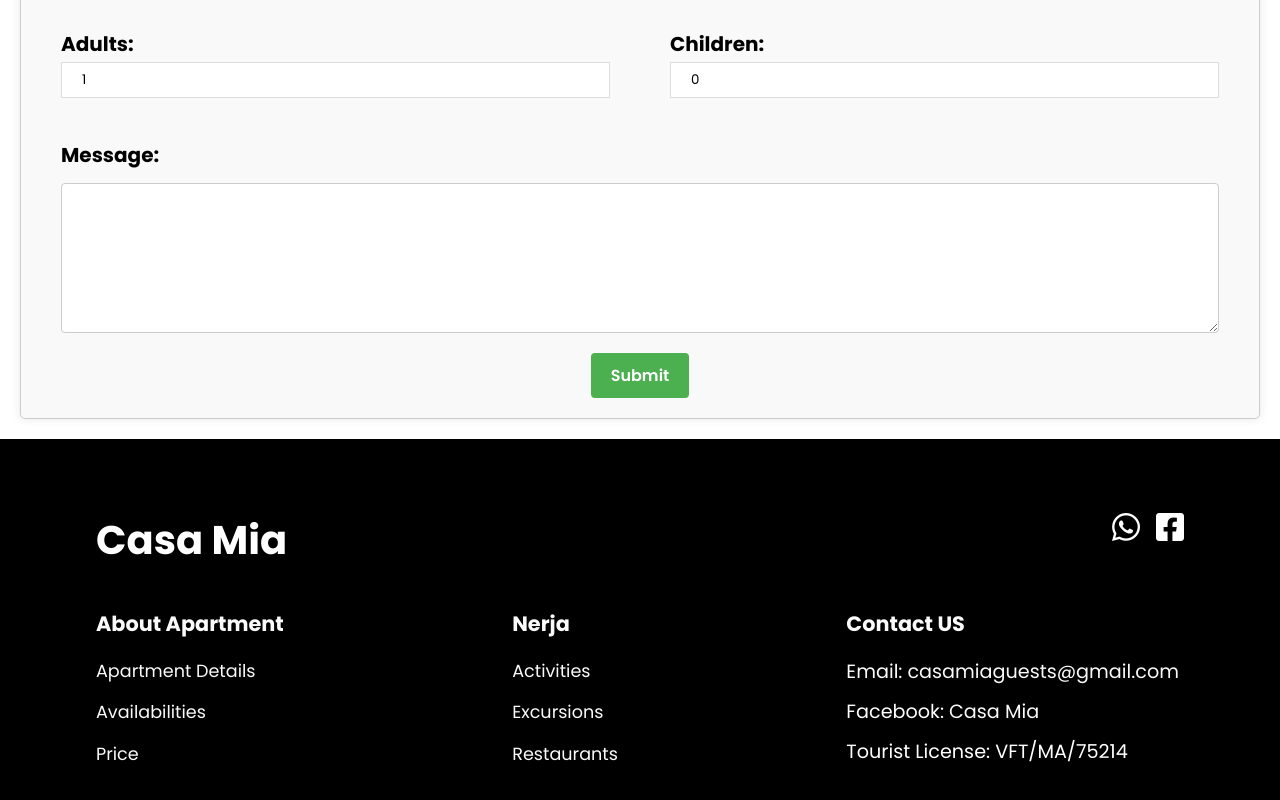
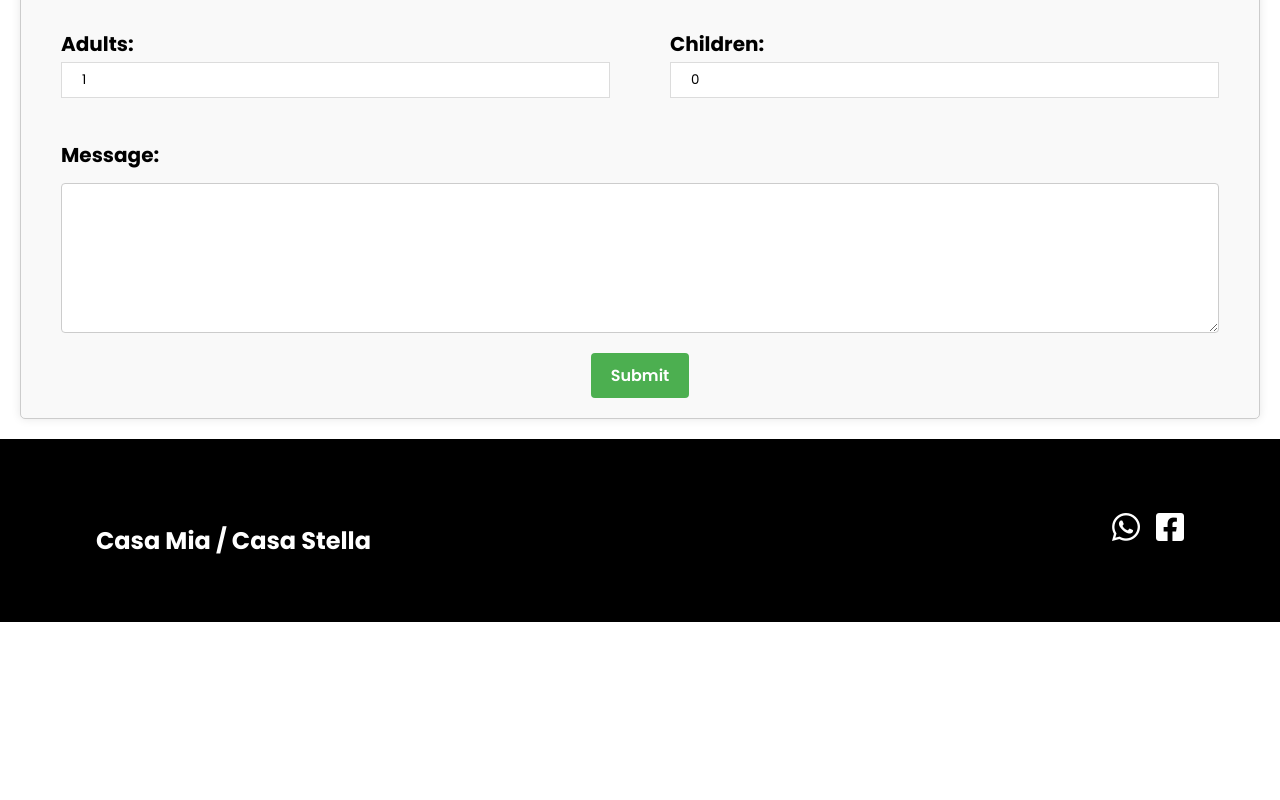
Before and after one commit to MiaChensSV/casaMiaFrontend, a React (Create React App) app: page /contact in a window 1280 px wide. Shown: the part 628-1428 px from the top of the page. After the commit the page ends 1250 px from the top, so only its background shows below. Built offline with nearby package versions, Linux system fonts and the light colour scheme.

Commit message:
footer dynamic

```diff
--- a/src/components/Footer/Footer.jsx
+++ b/src/components/Footer/Footer.jsx
@@ -1,61 +1,107 @@
 import "./FooterStyles.css";
+import { useLocation } from "react-router-dom";
 
 const Footer = () => {
+  const location = useLocation();
+  const pathname = location.pathname;
+  const isCasaMia = pathname.startsWith("/casa-mia");
+  const isCasaStella = pathname.startsWith("/casa-stella");
+  const isDefault = !isCasaMia && !isCasaStella;
+
+   // Dynamic data based on apartment
+  const apartmentName = isCasaStella ? "Casa Stella" : "Casa Mia";
+  const basePath = isCasaStella ? "/casa-stella" : "/casa-mia";
+  const email = isCasaStella
+    ? "casastellaguests@gmail.com"
+    : "casamiaguests@gmail.com";
+
+  const facebookLink = isCasaStella
+    ? "https://www.facebook.com/profile.php?id=61552953946352" // TODO CASA STELLA FACEBOOK WEBSITE NEEDS CHANGE
+    : "https://www.facebook.com/profile.php?id=61552953946352";
+
+  const license = isCasaStella ? "VUT/MA/08181" : "VUT/MA/75214"; // replace with real Stella license
+
   return (
     <>
       <div className="footer">
         <div className="top">
           <div>
-            <h1>
-              <a className="footer-logo" href="/">
+             {isDefault ? (
+            <h1 className="footer-logo-multi">
+              <a href="/casa-mia/apartment" className="footer-link">
                 Casa Mia
+              </a>{" "}
+              /{" "}
+              <a href="/casa-stella/apartment" className="footer-link">
+                Casa Stella
               </a>
             </h1>
-            {/* <p>Choose your favourite destination.</p> */}
+          ) : (
+            <h1>
+              <a className="footer-logo" href={`${basePath}/apartment`}>
+                {apartmentName}
+              </a>
+            </h1>
+          )}
           </div>
           <div>
             {/* should the number be hidden? */}
             <a href="https://api.whatsapp.com/send?phone=46760666658">
               <i className="fa-brands fa-whatsapp"></i>
             </a>
-            <a href="https://www.facebook.com/profile.php?id=61552953946352">
-              <i className="fa-brands fa-facebook-square"></i>
-            </a>
+          <a
+            href={
+              isDefault
+                ? "https://www.facebook.com/profile.php?id=61552953946352"
+                : facebookLink
+            }
+            target="_blank"
+            rel="noreferrer"
+          >
+            <i className="fa-brands fa-facebook-square"></i>
+          </a>
           </div>
         </div>
 
+        {/* Non-default footer sections */}
+      {!isDefault && (
         <div className="bottom">
           <div>
             <h4>About Apartment</h4>
-            <a href="/apartment">Apartment Details</a>
-            <a href="/price">Availabilities</a>
-            <a href="/price">Price</a>
+            <a href={`${basePath}/apartment`}>Apartment Details</a>
+            <a href={`${basePath}/price`}>Availabilities</a>
+            <a href={`${basePath}/price`}>Price</a>
           </div>
+
           <div>
             <h4>Nerja</h4>
             <a href="/activities">Activities</a>
             <a href="/excursions">Excursions</a>
             <a href="/restaurants">Restaurants</a>
           </div>
+
           <div className="contact-footer">
-            <h4>Contact US</h4>
+            <h4>Contact Us</h4>
             <div className="contact">
               <p className="title">Email: </p>
-              <a href="mailto:casamiaguests@gmail.com?cc=miachensv@gmail.com&subject=Request%20for%20Casa%20Mia&body=I%20would%20like%20to%20ask%20about%20the%20availibility%20of%20apartment%20of%20Casa%20Mia%20in%20Nerja:">
-                casamiaguests@gmail.com
+              <a
+                href={`mailto:${email}?cc=miachensv@gmail.com&subject=Request%20from%20VacationNerja`}
+              >
+                {email}
               </a>
             </div>
             <div className="contact">
               <p className="title">Facebook: </p>
-              <a href="https://www.facebook.com/profile.php?id=61552953946352">
-                Casa Mia
+              <a href={facebookLink} target="_blank" rel="noreferrer">
+                {apartmentName}
               </a>
             </div>
             <div className="contact">
-              <p className="title">Tourist License: VFT/MA/75214</p>
+              <p className="title">Tourist License: {license}</p>
             </div>
           </div>
         </div>
+      )}
       </div>
     </>
   );
--- a/src/components/Footer/FooterStyles.css
+++ b/src/components/Footer/FooterStyles.css
@@ -80,6 +80,26 @@ a:hover {
   font-size: 1.2rem;
 }
 
+.footer-logo-multi {
+  color: white;
+  font-weight: bold;
+  font-size: 1.5rem;
+}
+
+.footer-logo-multi .footer-link {
+  color: white;
+  text-decoration: none;
+  transition: color 0.3s ease;
+}
+
+.footer-logo-multi .footer-link:hover {
+  color: #ccc; /* subtle hover effect */
+}
+
+.footer-logo-multi span {
+  color: white; /* the slash '/' separator */
+}
+
 @media screen and (max-width: 850px) {
   .footer {
     padding: 4rem 2rem;
--- a/src/components/HomeData.jsx
+++ b/src/components/HomeData.jsx
@@ -8,6 +8,7 @@ class HomeData extends Component {
         <div className="des-text">
           <h2>{this.props.heading}</h2>
           <p>{this.props.text}</p>
+          <span className="more-btn">More</span>
         </div>
         <div className="image">
           <img src={this.props.img1} alt="img" />
--- a/src/components/HomeStyles.css
+++ b/src/components/HomeStyles.css
@@ -56,24 +56,47 @@
   right: 0;
 }
 
-/* Remove default link styling */
 .clickable-apartment {
   text-decoration: none;
   color: inherit;
   display: block;
+}
+
+.clickable-apartment .image {
   transition: transform 0.3s ease, box-shadow 0.3s ease;
 }
 
-/* On hover — add subtle lift effect */
-.clickable-apartment:hover {
+.clickable-apartment:hover .image {
   transform: scale(1.02);
   box-shadow: 0 8px 25px rgba(0, 0, 0, 0.15);
 }
 
-/* Optional: slightly dim images on hover for feedback */
-.clickable-apartment:hover img {
+.clickable-apartment:hover .image img {
   filter: brightness(0.9);
   transition: filter 0.3s ease;
+}
+
+.des-text {
+  position: relative;
+  display: flex;
+  flex-direction: column;
+}
+
+.more-btn {
+  align-self: flex-end;
+  margin-top: 1rem;
+  font-size: 0.95rem;
+  font-weight: 600;
+  color: #007b8f;
+  cursor: pointer;
+  user-select: none;
+  transition: color 0.2s ease;
+}
+
+.more-btn:hover {
+  color: #005f6b;
+  background: none;
+  border: none;
 }
 
 @media screen and (max-width: 480px) {
```
